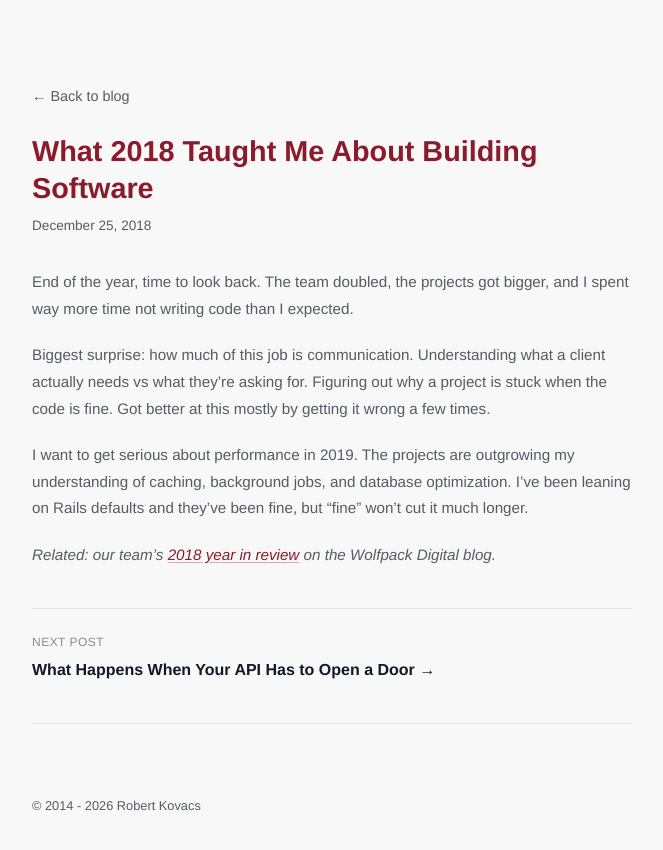
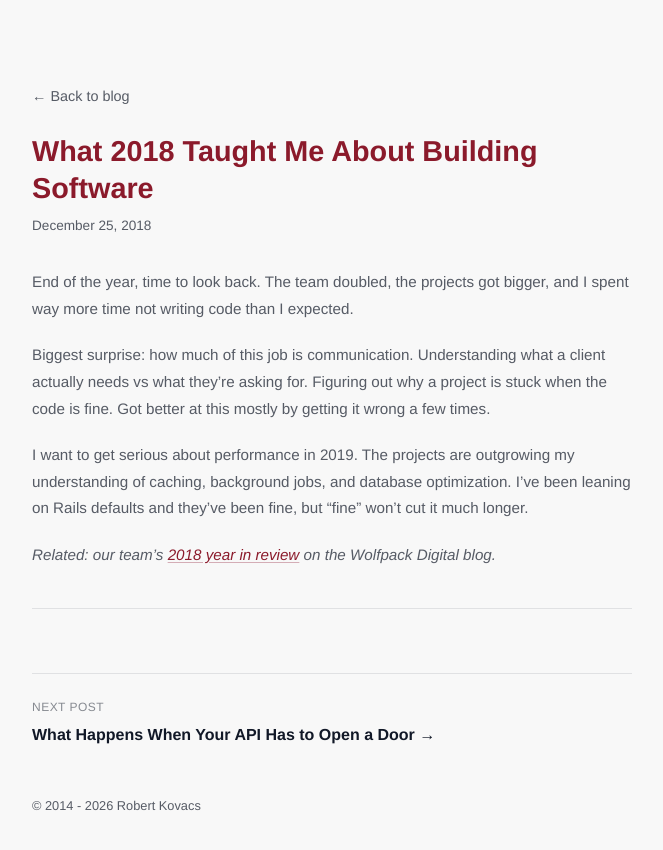
Before and after one commit to robikovacs/robikovacs.github.io, a Jekyll site: the page built from _posts/2018-12-25-a-year-of-building-2018-in-review.md, in a window 1280 px wide. Shown: the top 850 px of the page, without its empty margins (308-971 px from the left). Built offline with Jekyll 4.4.1, drawn with Linux system fonts in a browser that asks for light colours; comment, search, counter and statistics services are not loaded.

Commit message:
Fix Giscus: move comments before next post link, use noborder_dark theme
Co-Authored-By: Claude Opus 4.6 (1M context) <noreply@anthropic.com>

```diff
--- a/_layouts/post.html
+++ b/_layouts/post.html
@@ -29,13 +29,6 @@ layout: default
     {% assign next_index = current_index | plus: 1 %}
     {% assign next_post = sorted_posts[next_index] %}
 
-    {% if next_post %}
-    <div class="post-next">
-        <span class="post-next-label">Next post</span>
-        <a href="{{ next_post.url }}" class="post-next-link">{{ next_post.title }} &rarr;</a>
-    </div>
-    {% endif %}
-
     <div class="post-comments">
         <script src="https://giscus.app/client.js"
             data-repo="robikovacs/robikovacs.github.io"
@@ -47,10 +40,17 @@ layout: default
             data-reactions-enabled="1"
             data-emit-metadata="0"
             data-input-position="top"
-            data-theme="preferred_color_scheme"
+            data-theme="noborder_dark"
             data-lang="en"
             crossorigin="anonymous"
             async>
         </script>
     </div>
+
+    {% if next_post %}
+    <div class="post-next">
+        <span class="post-next-label">Next post</span>
+        <a href="{{ next_post.url }}" class="post-next-link">{{ next_post.title }} &rarr;</a>
+    </div>
+    {% endif %}
 </article>
```
